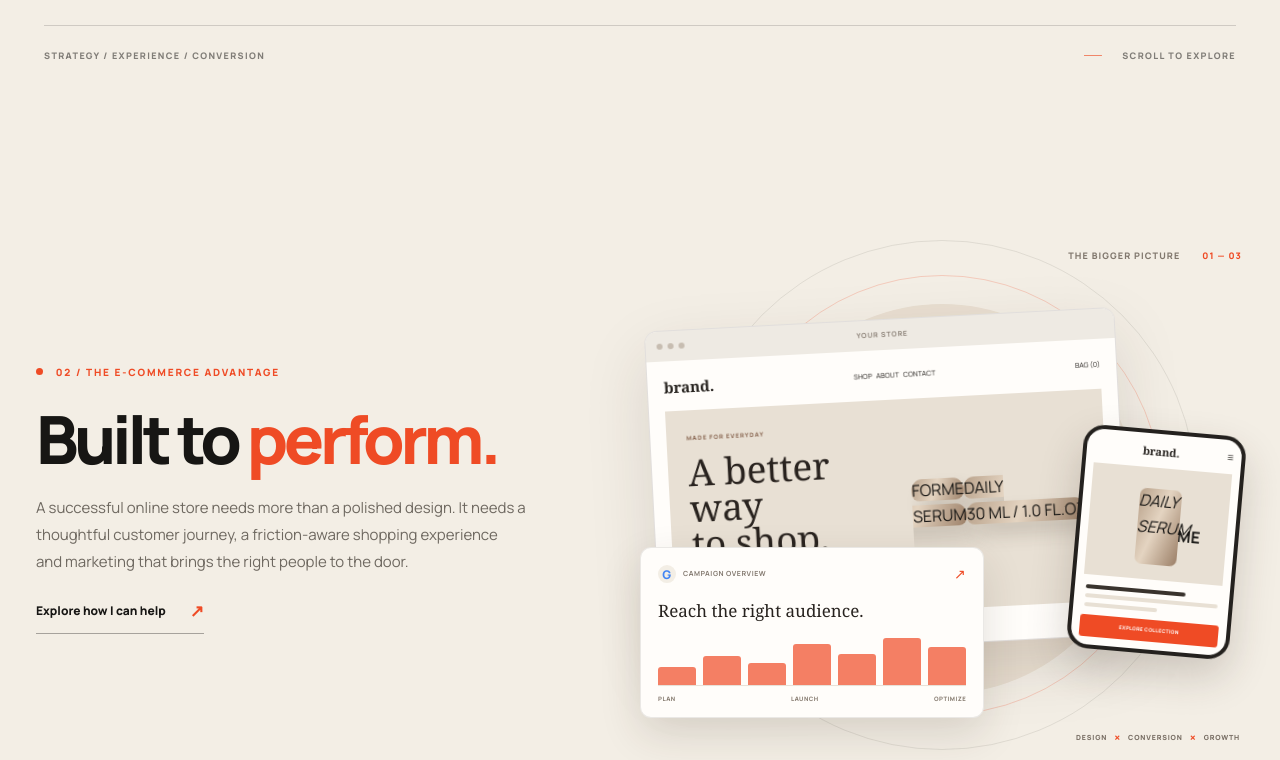
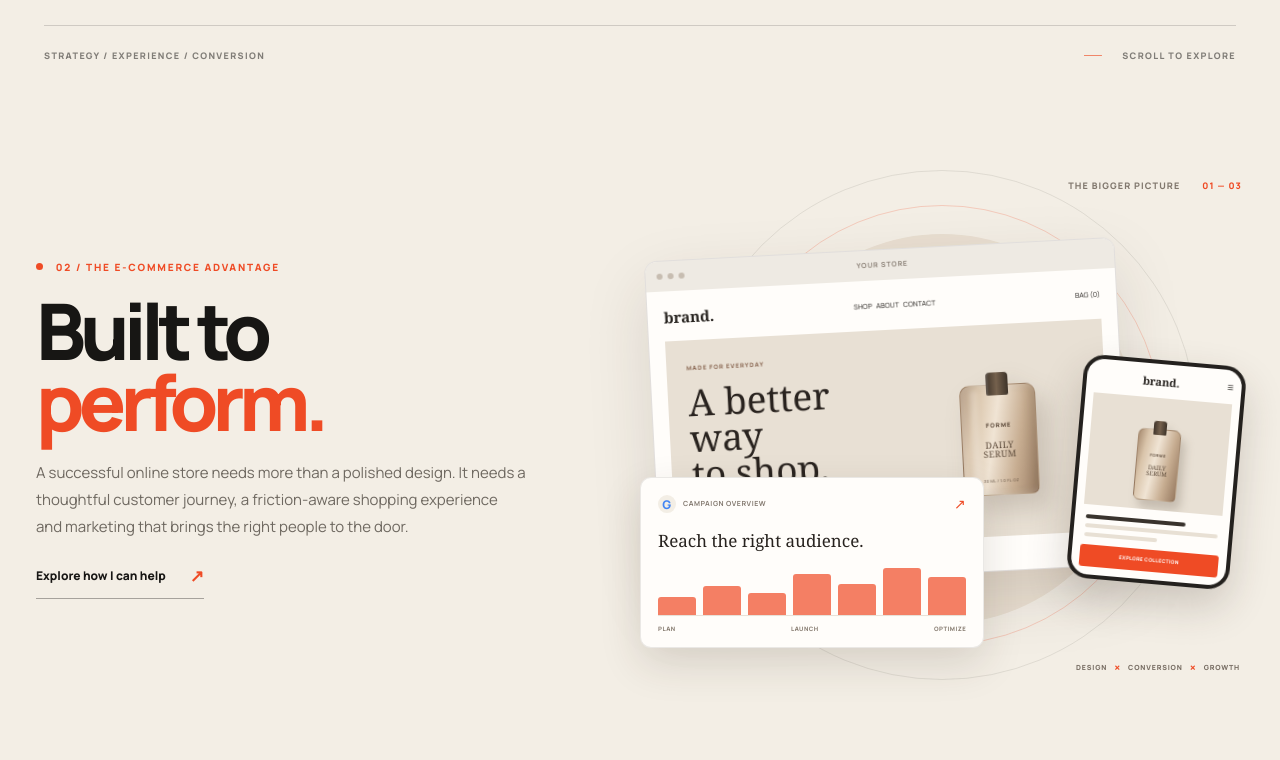
Before and after one commit to j0shua-ben/Ayomide-Joshua, a Next.js app: page / in a window 1280 px wide. Shown: the part 1040-1800 px from the top of the page. Built offline with nearby package versions, Linux system fonts and the light colour scheme.

Commit message:
Match growth section spacing and hero typography

```diff
--- a/app/hero-clean.css
+++ b/app/hero-clean.css
@@ -699,7 +699,7 @@ details p {
   overflow: hidden;
   background: #f3eee5;
   color: #171614;
-  padding-top: 112px;
+  padding-top: 42px;
   padding-bottom: 118px;
 }
 
@@ -726,12 +726,12 @@ details p {
 }
 
 .growth-copy h2 {
-  margin: 26px 0 22px;
-  max-width: 610px;
-  font-size: clamp(43px, 5.2vw, 72px);
-  line-height: .99;
-  letter-spacing: -.065em;
-  font-weight: 900;
+  margin: 20px 0 22px;
+  max-width: 520px;
+  font-size: clamp(54px, 6.1vw, 82px);
+  line-height: .91;
+  letter-spacing: -.075em;
+  font-weight: 950;
 }
 
 .growth-copy h2 span {
@@ -933,32 +933,69 @@ details p {
   display: flex;
   justify-content: center;
   align-items: center;
+  filter: drop-shadow(10px 14px 12px rgba(58,43,30,.17));
 }
 
-.growth-product-art span {
-  width: 72px;
-  height: 112px;
-  border-radius: 11px 11px 8px 8px;
-  background: linear-gradient(110deg,#b8a18a,#e4d4c1 45%,#9c8068);
-  box-shadow: 10px 12px 18px rgba(58,43,30,.16);
+.growth-product-cap {
+  position: absolute;
+  z-index: 2;
+  top: 17px;
+  left: calc(50% - 11px);
+  width: 22px;
+  height: 23px;
+  border-radius: 4px 4px 2px 2px;
+  background: linear-gradient(90deg,#40352b,#75614d 48%,#3d3329);
+  box-shadow: inset 2px 0 2px rgba(255,255,255,.16);
 }
 
-.growth-product-art i {
-  position: absolute;
-  top: 9px;
-  left: calc(50% - 10px);
-  width: 20px;
-  height: 17px;
-  background: #544638;
-  border-radius: 3px 3px 0 0;
+.growth-product-bottle {
+  position: relative;
+  display: flex;
+  flex-direction: column;
+  align-items: center;
+  justify-content: center;
+  width: 76px;
+  height: 111px;
+  margin-top: 20px;
+  overflow: hidden;
+  border: 1px solid rgba(107,81,59,.25);
+  border-radius: 10px 10px 8px 8px;
+  background: linear-gradient(100deg,#a98d72 0%,#d9c4aa 19%,#f0e4d4 43%,#c7ad91 72%,#987b62 100%);
+  box-shadow: inset 5px 0 8px rgba(255,255,255,.23), inset -5px 0 8px rgba(77,54,35,.12);
+  color: #5b4939;
+  text-align: center;
 }
 
-.growth-product-art b {
+.growth-bottle-highlight {
   position: absolute;
-  width: 42px;
-  height: 24px;
-  border-top: 1px solid rgba(61,46,33,.5);
-  border-bottom: 1px solid rgba(61,46,33,.5);
+  top: 4px;
+  left: 9px;
+  width: 8px;
+  height: 96px;
+  border-radius: 99px;
+  background: rgba(255,255,255,.22);
+  filter: blur(2px);
+}
+
+.growth-bottle-brand {
+  font-size: 6px;
+  font-weight: 900;
+  letter-spacing: .18em;
+}
+
+.growth-bottle-name {
+  margin-top: 9px;
+  font-family: Georgia,serif;
+  font-size: 9px;
+  line-height: 1.05;
+  letter-spacing: .04em;
+}
+
+.growth-bottle-detail {
+  position: absolute;
+  bottom: 10px;
+  font-size: 4px;
+  letter-spacing: .08em;
 }
 
 .growth-store-bottom {
@@ -1008,24 +1045,52 @@ details p {
   background: #e8e0d4;
 }
 
-.growth-mobile-art i {
+.growth-mobile-product {
   position: absolute;
-  width: 42px;
-  height: 76px;
-  left: calc(50% - 21px);
-  top: 21px;
-  border-radius: 7px;
-  background: linear-gradient(110deg,#b8a18a,#e4d4c1 45%,#9c8068);
+  inset: 0;
+  display: flex;
+  justify-content: center;
+  align-items: center;
+  filter: drop-shadow(5px 8px 5px rgba(58,43,30,.2));
 }
 
-.growth-mobile-art b {
+.growth-mobile-cap {
   position: absolute;
-  width: 22px;
-  height: 13px;
-  left: calc(50% - 11px);
-  top: 53px;
-  border-top: 1px solid rgba(61,46,33,.5);
-  border-bottom: 1px solid rgba(61,46,33,.5);
+  z-index: 2;
+  top: 23px;
+  width: 13px;
+  height: 14px;
+  border-radius: 3px 3px 1px 1px;
+  background: linear-gradient(90deg,#40352b,#75614d 48%,#3d3329);
+}
+
+.growth-mobile-bottle {
+  position: relative;
+  width: 43px;
+  height: 72px;
+  margin-top: 22px;
+  display: flex;
+  flex-direction: column;
+  align-items: center;
+  justify-content: center;
+  border: 1px solid rgba(107,81,59,.25);
+  border-radius: 7px 7px 6px 6px;
+  background: linear-gradient(100deg,#a98d72 0%,#d9c4aa 19%,#f0e4d4 43%,#c7ad91 72%,#987b62 100%);
+  color: #5b4939;
+  text-align: center;
+}
+
+.growth-mobile-bottle b {
+  font-size: 4px;
+  letter-spacing: .14em;
+}
+
+.growth-mobile-bottle i {
+  margin-top: 6px;
+  font-family: Georgia,serif;
+  font-size: 6px;
+  line-height: 1;
+  font-style: normal;
 }
 
 .growth-mobile-lines {
```
